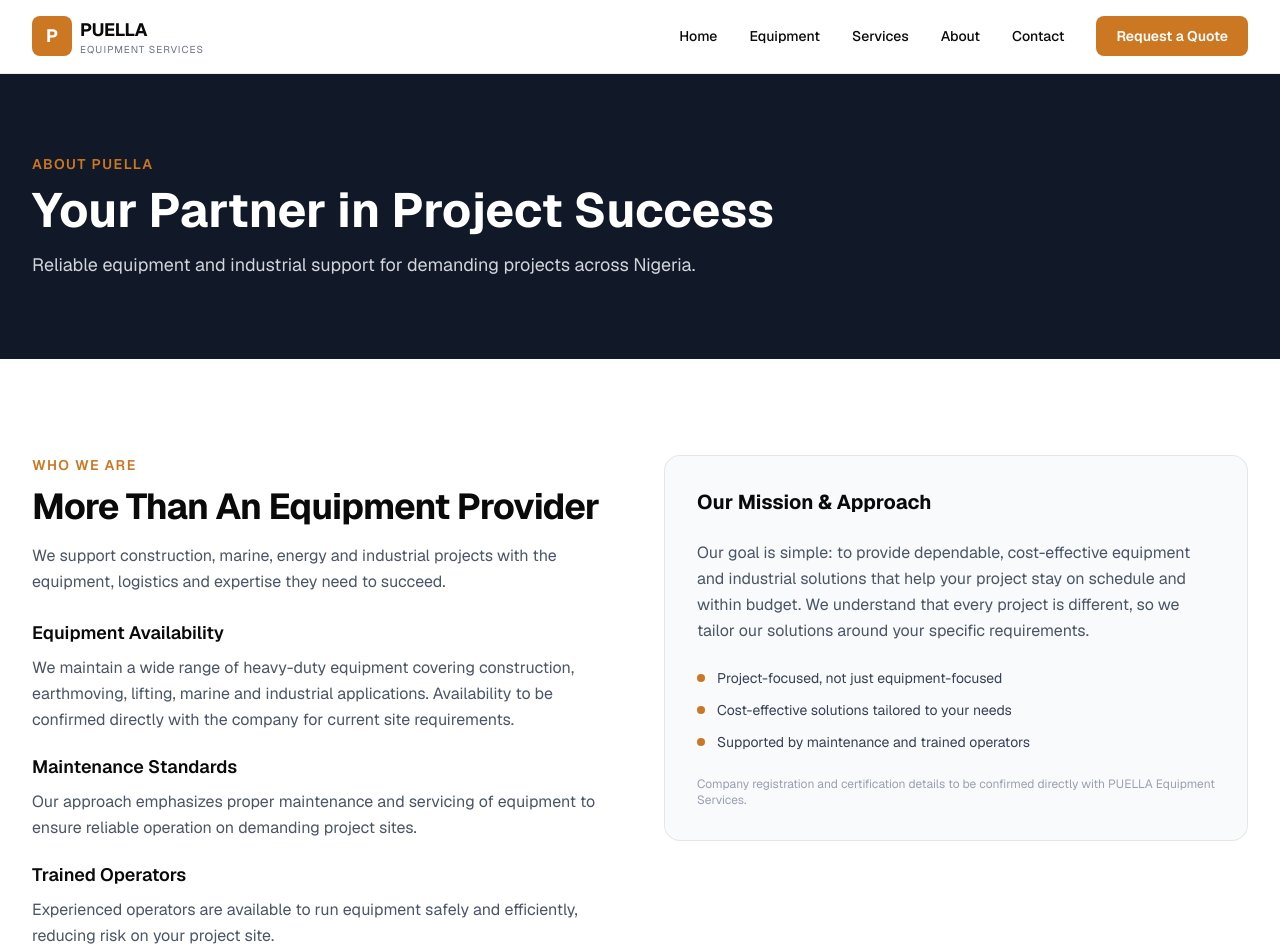
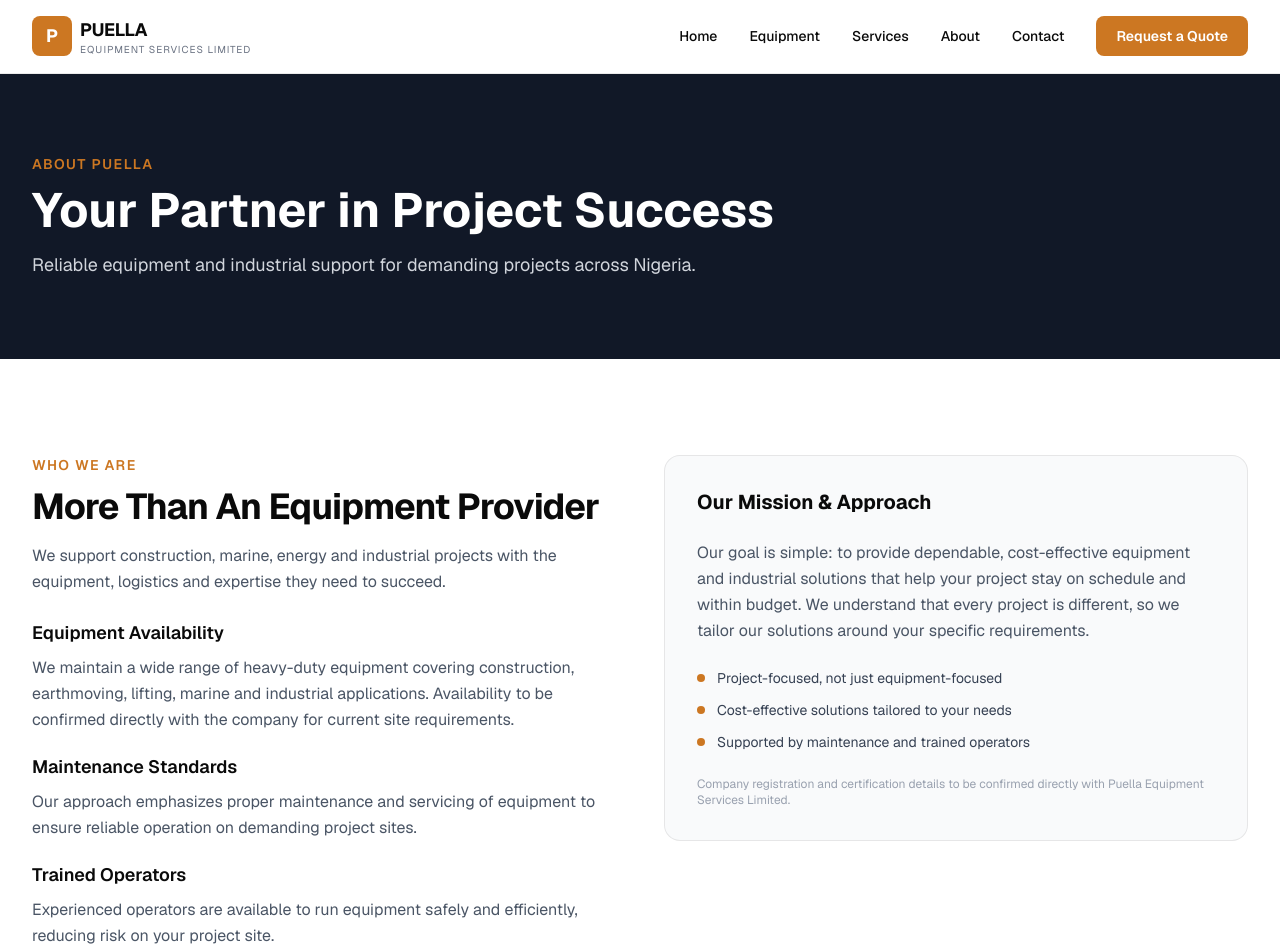
Before and after one commit to jakejunior-tech/puella-website, a Next.js app: page /about in a window 1280 px wide. Shown: the top 952 px of the page. Built offline with nearby package versions, Linux system fonts and the light colour scheme.

Commit message:
Update company name to Puella Equipment Services Limited

```diff
--- a/src/app/about/page.tsx
+++ b/src/app/about/page.tsx
@@ -114,7 +114,7 @@ export default function AboutPage() {
               </ul>
               <p className="mt-6 text-xs text-gray-400">
                 Company registration and certification details to be confirmed
-                directly with PUELLA Equipment Services.
+                directly with Puella Equipment Services Limited.
               </p>
             </div>
           </div>
--- a/src/app/layout.tsx
+++ b/src/app/layout.tsx
@@ -15,7 +15,7 @@ const geistMono = Geist_Mono({
 
 export const metadata: Metadata = {
   title: {
-    default: "PUELLA | Equipment Leasing & Industrial Solutions",
+    default: "Puella Equipment Services Limited",
     template: "%s | PUELLA",
   },
   description:
--- a/src/components/Footer.tsx
+++ b/src/components/Footer.tsx
@@ -149,7 +149,7 @@ export default function Footer() {
       <div className="border-t border-gray-800">
         <div className="container-page py-5 flex flex-col sm:flex-row items-center justify-between gap-3 text-xs text-gray-500">
           <p>
-            &copy; {new Date().getFullYear()} {companyName} Equipment Services. All rights reserved.
+            &copy; {new Date().getFullYear()} {companyName} Equipment Services Limited. All rights reserved.
           </p>
           <div className="flex items-center gap-4">
             <Link href="/" className="hover:text-primary transition-colors">Home</Link>
--- a/src/components/Header.tsx
+++ b/src/components/Header.tsx
@@ -40,7 +40,7 @@ export default function Header() {
           <div className="leading-tight">
             <span className="font-bold text-lg tracking-tight">{companyName}</span>
             <span className="block text-[10px] uppercase tracking-widest text-gray-500">
-              Equipment Services
+              Equipment Services Limited
             </span>
           </div>
         </Link>
```
